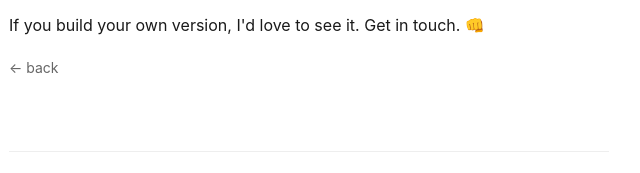
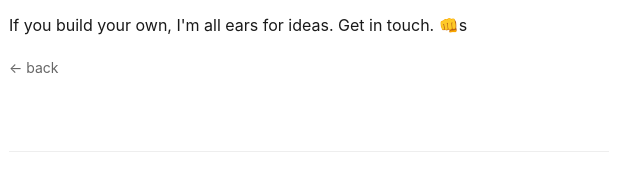
Before and after one commit to BrettKinny/BrettKinny.github.io, an Eleventy site: page src/posts/tui-devbox.md in a window 1280 px wide. Shown: the part 7256-7429 px from the top of the page, 331-971 px from the left. Built offline with nearby package versions, Linux system fonts and the light colour scheme; Eleventy itself is replaced by a stand-in of ours; files that its build step writes are made by us from their sources.

Commit message:
updated tui-devox post

```diff
--- a/src/posts/tui-devbox.md
+++ b/src/posts/tui-devbox.md
@@ -237,4 +237,4 @@ So, I knew what I wanted, and I knew what to do. Sit down with Claude and Gemini
 
 This took a lot more time to get right (and to write this blog post about) than I initially expected. But now I've got a portable, reproducible, disposable development environment that I can access from an iPad on the couch, and Claude can go absolutely ham inside it without risking anything important.
 
-If you build your own version, I'd love to see it. Get in touch. 👊
+If you build your own, I'm all ears for ideas. Get in touch. 👊s
```
